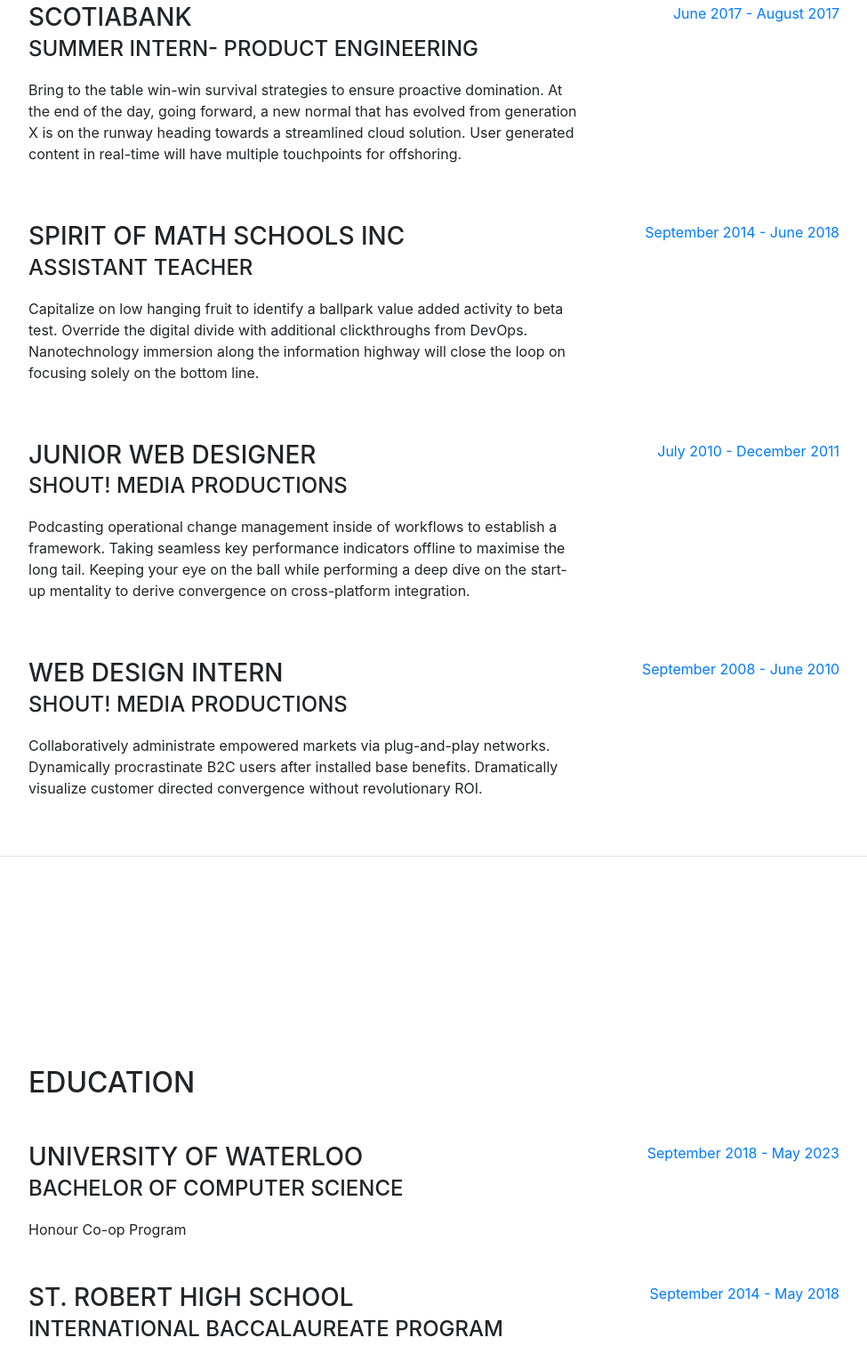
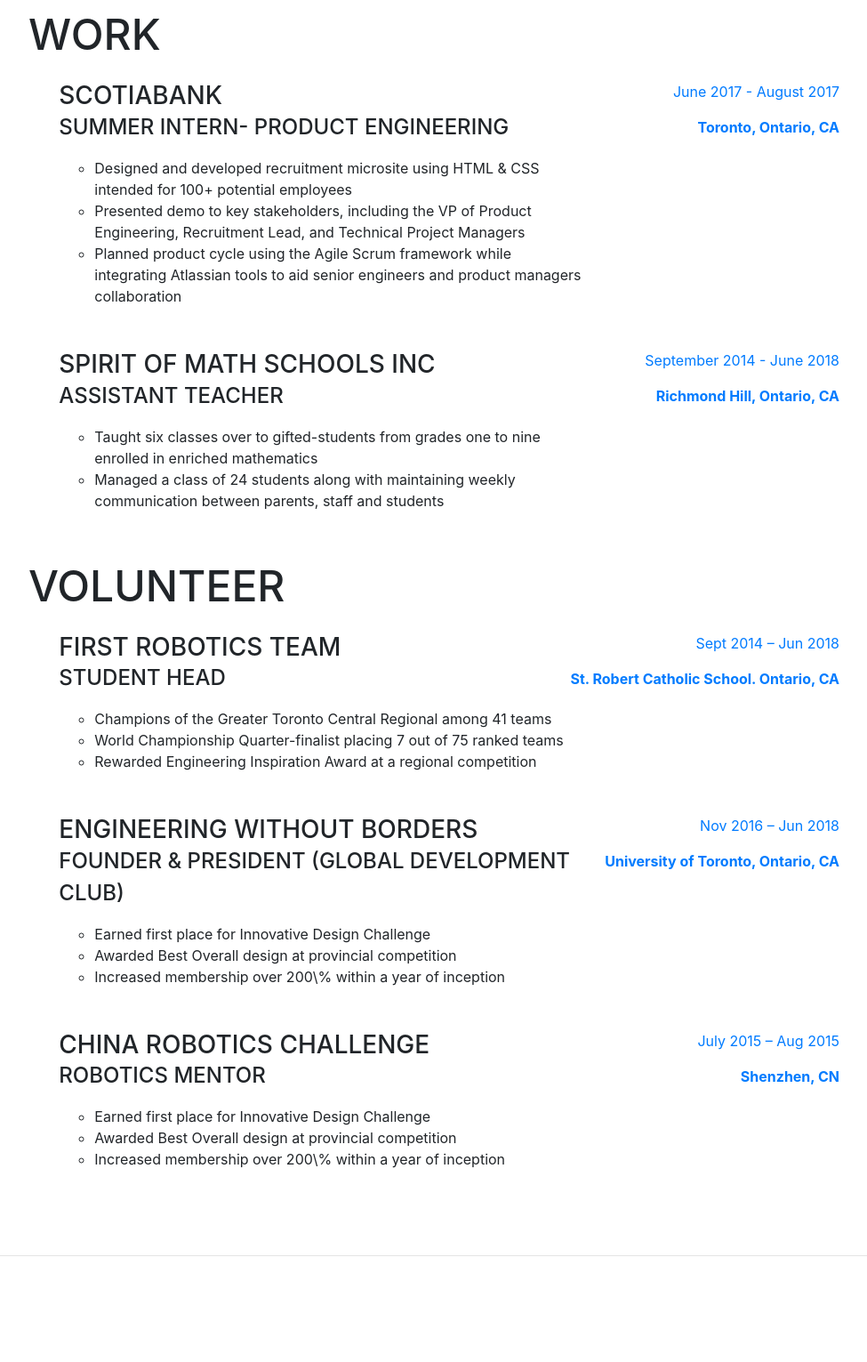
Before and after one commit to itscaroline/Resume, a website with bundled scripts: page index.html in a window 1280 px wide. Shown: the part 932-2463 px from the top of the page at 89% size, without its empty margins (288-1263 px from the left). Built offline with nearby package versions, Linux system fonts and the light colour scheme; a web font is replaced by a local one.

Commit message:
Updated content

```diff
--- a/index.html
+++ b/index.html
@@ -105,15 +105,23 @@
       <section class="resume-section p-3 p-lg-5 d-flex flex-column" id="experience">
         <div class="my-auto">
           <h2 class="mb-5">Experience</h2>
+          <div class="subheading mb-3"><font size="15">Work</font></div>
+
+          <ul class="fa-ul mb-0">
 
             <div class="resume-item d-flex flex-column flex-md-row mb-5">
               <div class="resume-content mr-auto">
                 <h3 class="mb-0">Scotiabank </h3>
                 <div class="subheading mb-3">Summer Intern- Product Engineering</div>
-              <p>Bring to the table win-win survival strategies to ensure proactive domination. At the end of the day, going forward, a new normal that has evolved from generation X is on the runway heading towards a streamlined cloud solution. User generated content in real-time will have multiple touchpoints for offshoring.</p>
+                <ul>
+                  <li> Designed and developed recruitment microsite using HTML & CSS intended for 100+ potential employees</li>
+                  <li> Presented demo to key stakeholders, including the VP of Product Engineering, Recruitment Lead, and Technical Project Managers</li>
+                  <li> Planned product cycle using the Agile Scrum framework while integrating Atlassian tools to aid senior engineers and product managers collaboration</li>
+                </ul>
+
               </div>
               <div class="resume-date text-md-right">
-              <span class="text-primary">June 2017 - August 2017</span>
+                <span class="text-primary"><p>June 2017 - August 2017</p><b>Toronto, Ontario, CA</b></span>
               </div>
             </div>
 
@@ -121,34 +129,72 @@
               <div class="resume-content mr-auto">
                 <h3 class="mb-0">Spirit of Math Schools Inc</h3>
                 <div class="subheading mb-3">Assistant Teacher</div>
-              <p>Capitalize on low hanging fruit to identify a ballpark value added activity to beta test. Override the digital divide with additional clickthroughs from DevOps. Nanotechnology immersion along the information highway will close the loop on focusing solely on the bottom line.</p>
+                <ul>
+                <li>Taught six classes over to gifted-students from grades one to nine enrolled in enriched mathematics</li>
+                <li>Managed a class of 24 students along with maintaining weekly communication between parents, staff and students</li>
+                </ul>
                 </div>
               <div class="resume-date text-md-right">
-              <span class="text-primary">September 2014 - June 2018</span>
+                <span class="text-primary"><p>September 2014 - June 2018</p><b>Richmond Hill, Ontario, CA</b></span>
+              </div>
+            </div>
+
+          </ul>
+          <div class="subheading mb-3"><font size="15">Volunteer</font></div>
+          <ul class="fa-ul mb-0">
+
+
+            <div class="resume-item d-flex flex-column flex-md-row mb-5">
+              <div class="resume-content mr-auto">
+                <h3 class="mb-0">FIRST Robotics Team</h3>
+                <div class="subheading mb-3">Student Head</div>
+                <ul>
+                <li>Champions of the Greater Toronto Central Regional among 41 teams</li>
+                <li>World Championship Quarter-finalist placing 7 out of 75 ranked teams</li>
+                <li>Rewarded Engineering Inspiration Award at a regional competition</li>
+                </ul>
+                </div>
+              <div class="resume-date text-md-right">
+                <span class="text-primary"><p>Sept 2014 – Jun 2018</p><b>St. Robert Catholic School. Ontario, CA</b></span>
               </div>
             </div>
 
             <div class="resume-item d-flex flex-column flex-md-row mb-5">
               <div class="resume-content mr-auto">
-              <h3 class="mb-0">Junior Web Designer</h3>
-              <div class="subheading mb-3">Shout! Media Productions</div>
-              <p>Podcasting operational change management inside of workflows to establish a framework. Taking seamless key performance indicators offline to maximise the long tail. Keeping your eye on the ball while performing a deep dive on the start-up mentality to derive convergence on cross-platform integration.</p>
+                <h3 class="mb-0">Engineering without Borders</h3>
+                <div class="subheading mb-3">Founder & President (Global Development Club)</div>
+                <ul>
+                <li>Earned first place for Innovative Design Challenge</li>
+                <li>Awarded Best Overall design at provincial competition</li>
+                <li>Increased membership over 200\% within a year of inception</li>
+                </ul>
                 </div>
               <div class="resume-date text-md-right">
-              <span class="text-primary">July 2010 - December 2011</span>
+                <span class="text-primary"><p>Nov 2016 – Jun 2018</p><b>University of Toronto, Ontario, CA</b></span>
               </div>
             </div>
 
-          <div class="resume-item d-flex flex-column flex-md-row">
+            <div class="resume-item d-flex flex-column flex-md-row mb-5">
               <div class="resume-content mr-auto">
-              <h3 class="mb-0">Web Design Intern</h3>
-              <div class="subheading mb-3">Shout! Media Productions</div>
-              <p>Collaboratively administrate empowered markets via plug-and-play networks. Dynamically procrastinate B2C users after installed base benefits. Dramatically visualize customer directed convergence without revolutionary ROI.</p>
+                <h3 class="mb-0">China Robotics Challenge</h3>
+                <div class="subheading mb-3">Robotics Mentor</div>
+                <ul>
+                <li>Earned first place for Innovative Design Challenge</li>
+                <li>Awarded Best Overall design at provincial competition</li>
+                <li>Increased membership over 200\% within a year of inception</li>
+                </ul>
                 </div>
               <div class="resume-date text-md-right">
-              <span class="text-primary">September 2008 - June 2010</span>
+                <span class="text-primary"><p>July 2015 – Aug 2015</p><b>Shenzhen, CN</b></span>
               </div>
             </div>
+
+          </ul>
+
+
+        </div>
+
+
 
         </div>
 
@@ -200,6 +246,20 @@
             <li class="list-inline-item">
               <i class="fab fa-css3-alt"></i>
             </li>
+            <li class="list-inline-item">
+              <i class="fab fa-python"></i>
+            </li>
+            <li class="list-inline-item">
+              <i class="fab fa-ruby-on-rails"></i>
+            </li>
+            <li class="list-inline-item">
+              <i class="fab fa-microsoft"></i>
+            </li>
+            <li class="list-inline-item">
+              <i class="fab fa-apple"></i>
+            </li>
+
+
             <li class="list-inline-item">
               <i class="fab fa-js-square"></i>
             </li>
```
Also changed, not shown: 1 other file. Lines whose indentation alone changed are shown as unchanged.
